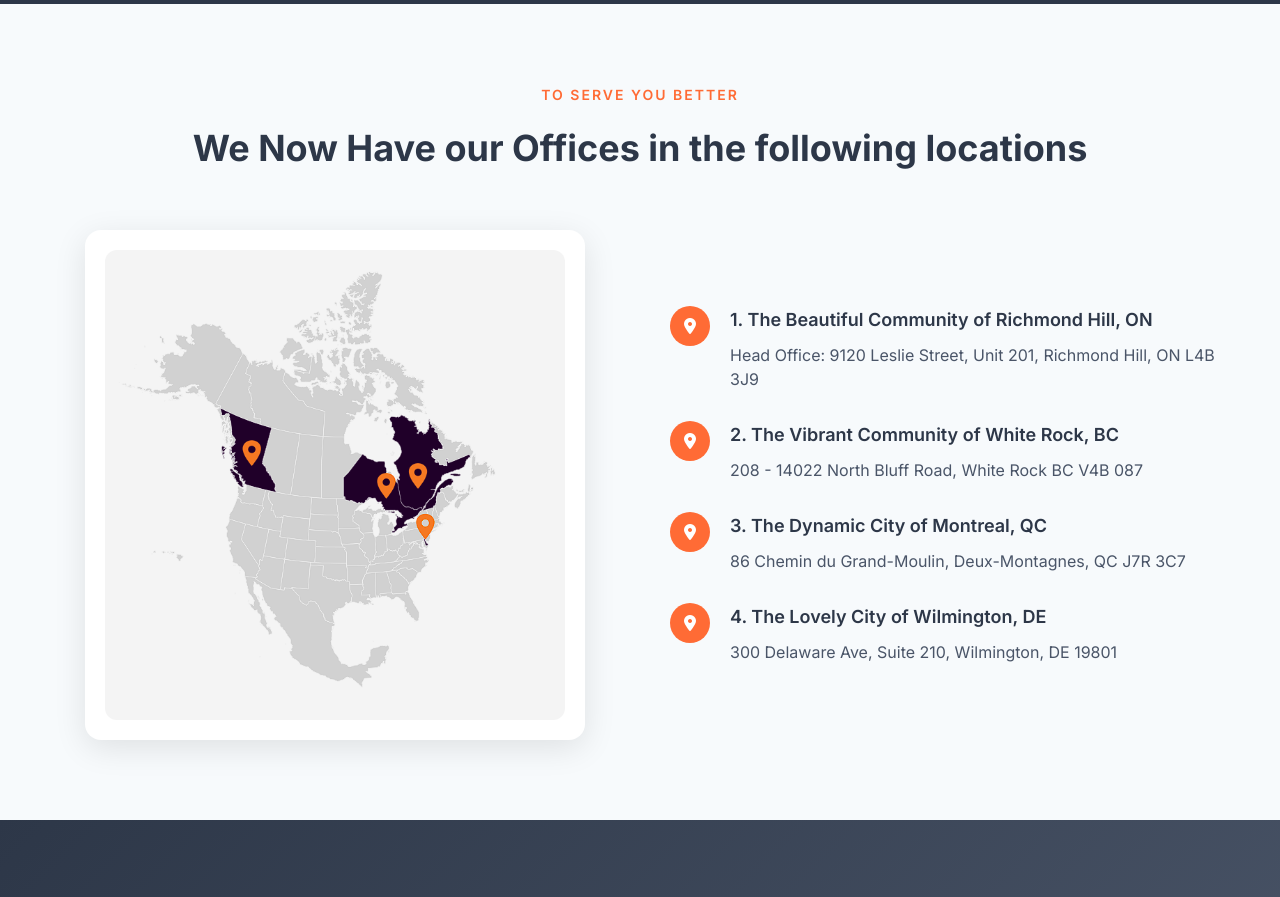
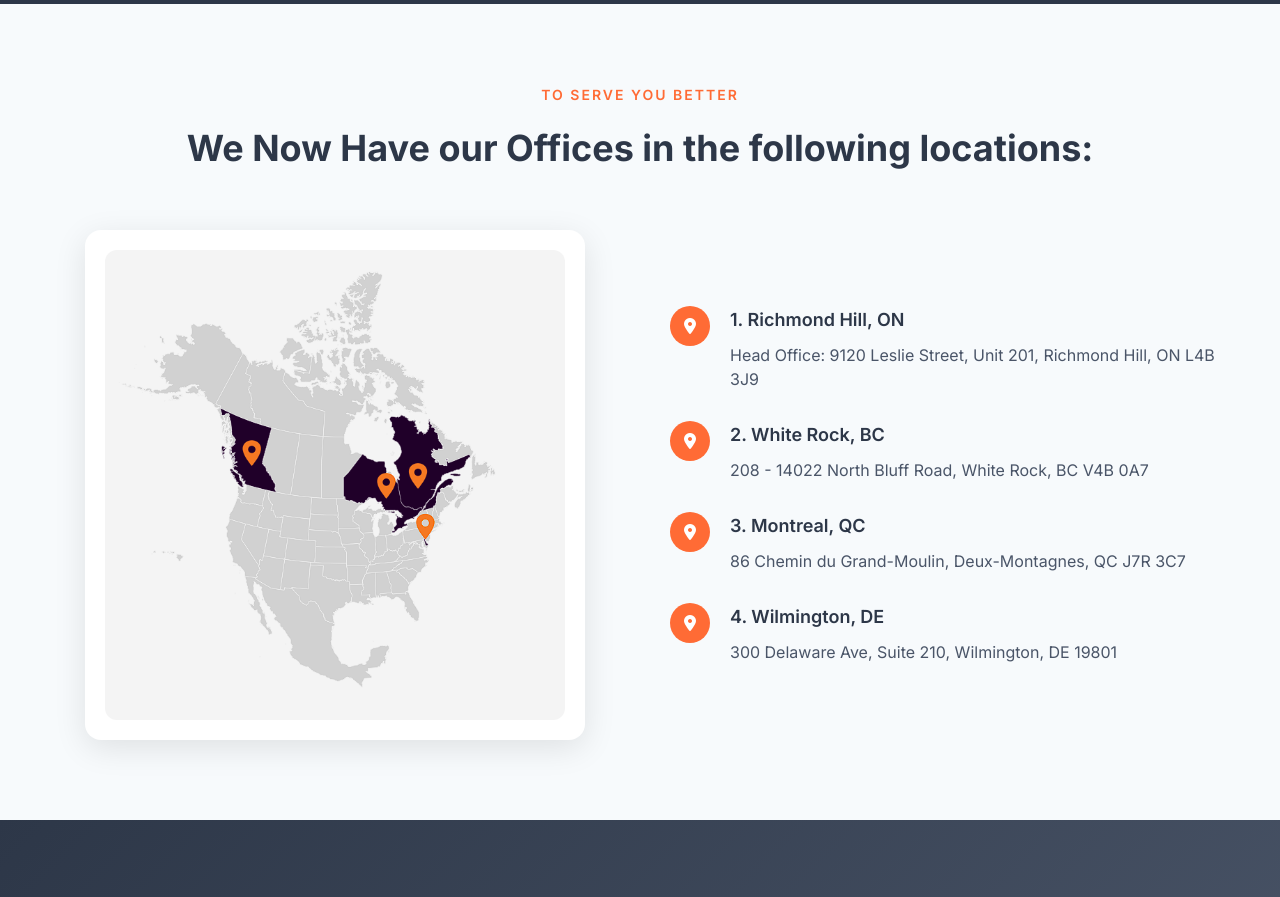
Before and after one commit to mxke-d/LinkWave-Project, a plain HTML site: page index.html in a window 1280 px wide. Shown: the part 6020-6917 px from the top of the page. Drawn offline with nearby package versions, Linux system fonts and the light colour scheme.

Commit message:
updated Offices locations section

```diff
--- a/index.html
+++ b/index.html
@@ -814,7 +814,7 @@
         <div class="container">
             <div class="offices-header">
                 <h3 class="offices-subtitle">TO SERVE YOU BETTER</h3>
-                <h2 class="offices-title">We Now Have our Offices in the following locations</h2>
+                                 <h2 class="offices-title">We Now Have our Offices in the following locations:</h2>
             </div>
 
             <div class="offices-content">
@@ -831,7 +831,7 @@
                                  <i class="fas fa-map-marker-alt"></i>
                              </div>
                              <div class="office-content">
-                                <h4>1. The Beautiful Community of Richmond Hill, ON</h4>
+                                 <h4>1. Richmond Hill, ON</h4>
                                  <p>Head Office: 9120 Leslie Street, Unit 201, Richmond Hill, ON L4B 3J9</p>
                              </div>
                          </div>
@@ -841,8 +841,8 @@
                                  <i class="fas fa-map-marker-alt"></i>
                              </div>
                              <div class="office-content">
-                                <h4>2. The Vibrant Community of White Rock, BC</h4>
-                                <p>208 - 14022 North Bluff Road, White Rock BC V4B 087</p>
+                                 <h4>2. White Rock, BC</h4>
+                                 <p>208 - 14022 North Bluff Road, White Rock, BC V4B 0A7</p>
                              </div>
                          </div>
 
@@ -851,7 +851,7 @@
                                  <i class="fas fa-map-marker-alt"></i>
                              </div>
                              <div class="office-content">
-                                <h4>3. The Dynamic City of Montreal, QC</h4>
+                                 <h4>3. Montreal, QC</h4>
                                  <p>86 Chemin du Grand-Moulin, Deux-Montagnes, QC J7R 3C7</p>
                              </div>
                          </div>
@@ -861,7 +861,7 @@
                                  <i class="fas fa-map-marker-alt"></i>
                              </div>
                              <div class="office-content">
-                                <h4>4. The Lovely City of Wilmington, DE</h4>
+                                 <h4>4. Wilmington, DE</h4>
                                  <p>300 Delaware Ave, Suite 210, Wilmington, DE 19801</p>
                              </div>
                          </div>
```
Lines whose indentation alone changed are shown as unchanged.
